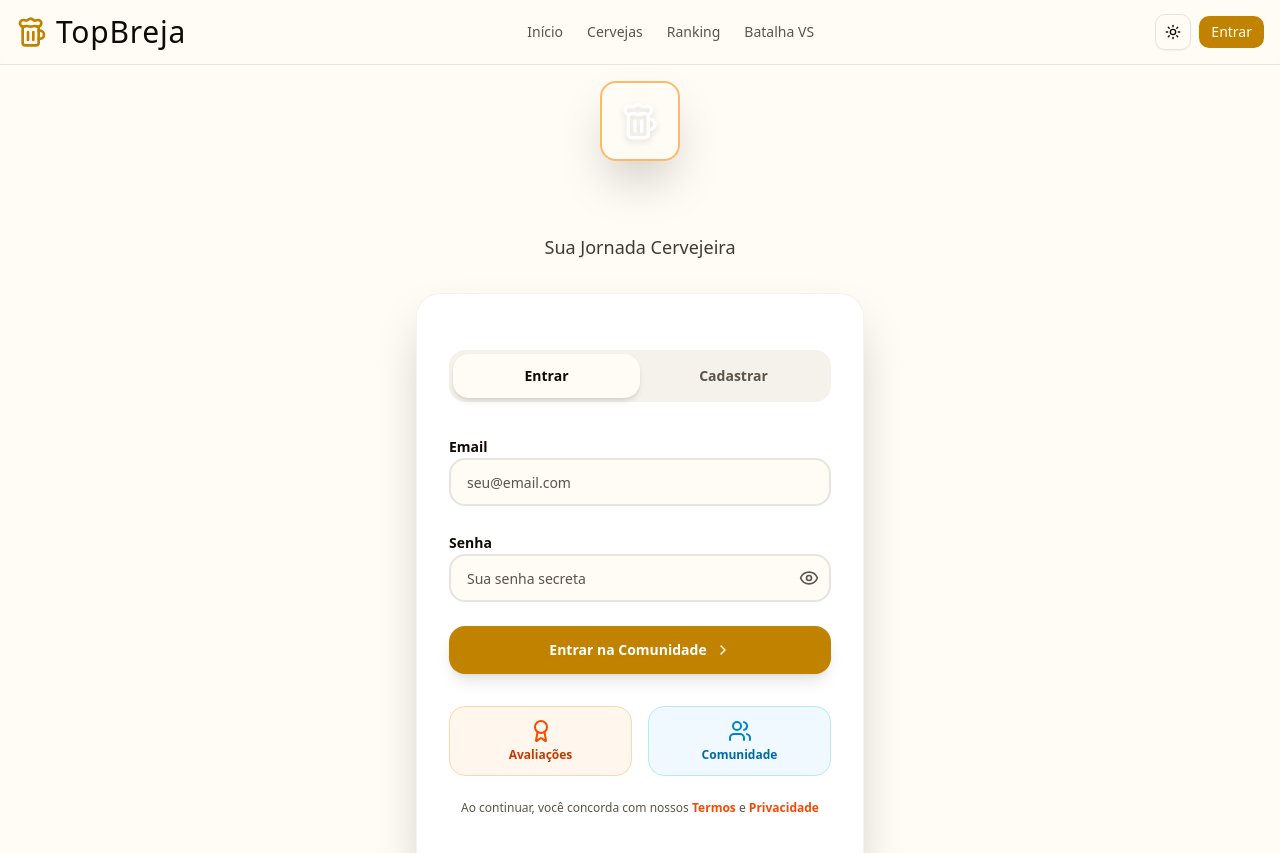
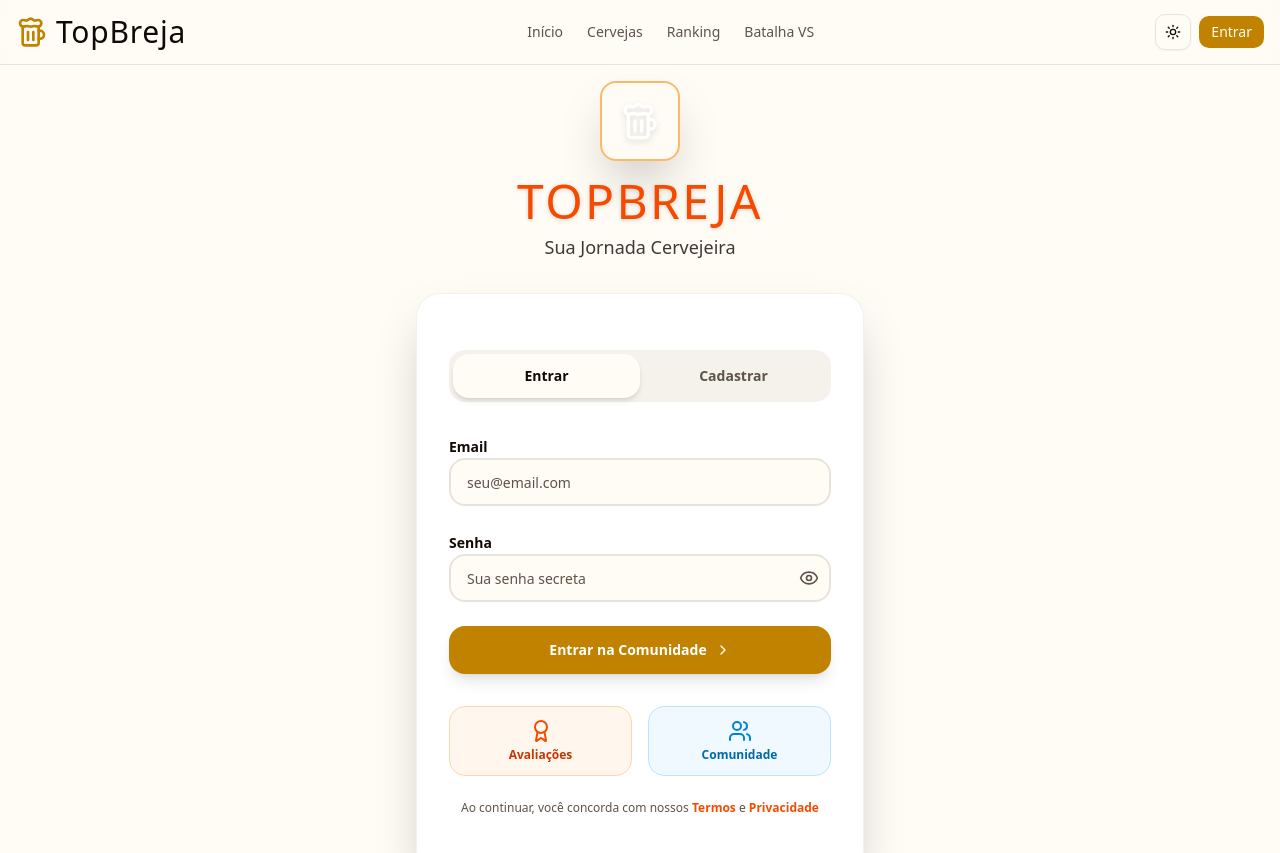
Before and after one commit to Cliffordson01/-Avalia-o-de-cerveja-WEB, a Next.js app: page /login in a window 1280 px wide. Shown: the top 853 px of the page. Built offline with nearby package versions, Linux system fonts and the light colour scheme; no server answers.

Commit message:
title color

```diff
--- a/app/login/page.tsx
+++ b/app/login/page.tsx
@@ -246,8 +246,8 @@ function LoginForm() {
             </div>
           </div>
 
-          {/* TÍTULO CORRIGIDO - CORES ESCURAS PARA ALTO CONTRASTE */}
-          <h1 className="font-bebas text-5xl tracking-wider bg-gradient-to-r from-red-700 via-orange-600 to-red-800 bg-clip-text text-transparent mb-2 drop-shadow-sm">
+          {/* TÍTULO CORRIGIDO - COR SÓLIDA VISÍVEL */}
+          <h1 className="font-bebas text-5xl tracking-wider text-orange-600 mb-2 drop-shadow-sm">
             TOPBREJA
           </h1>
           <p className="text-foreground/80 font-light text-lg">
```
